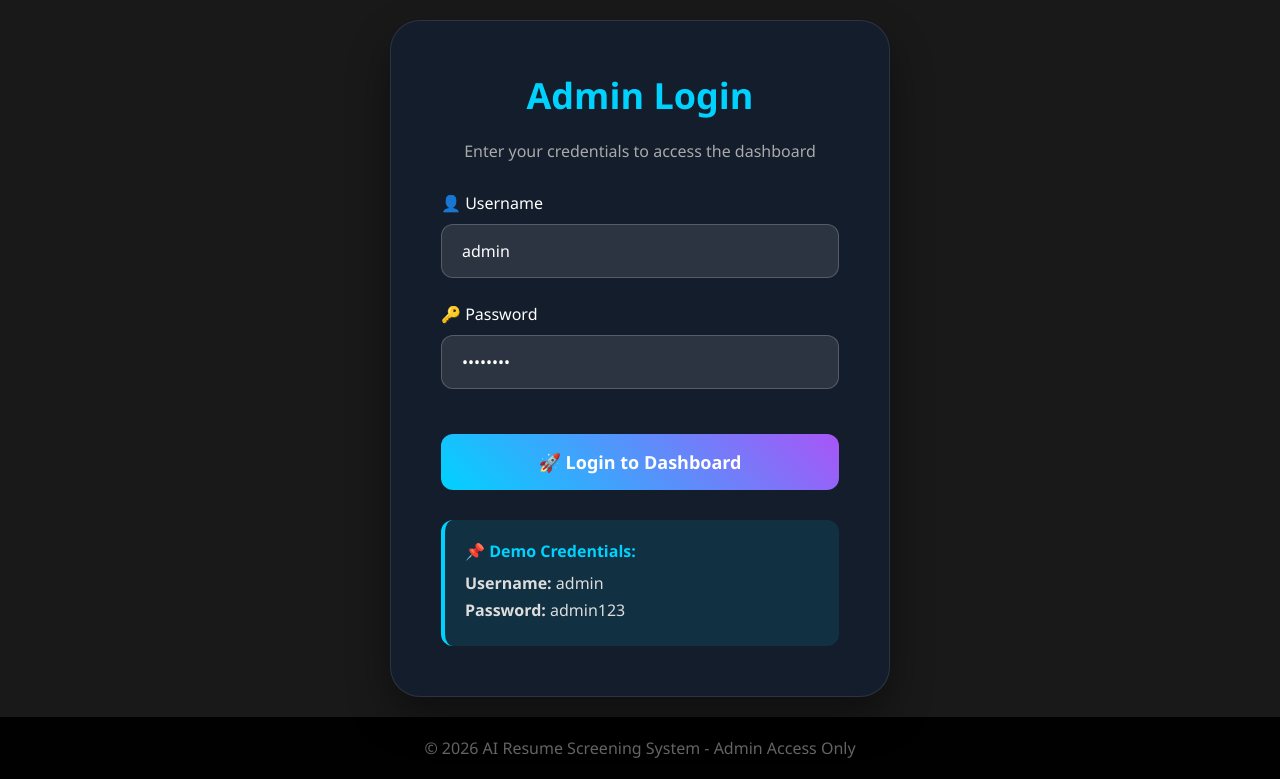
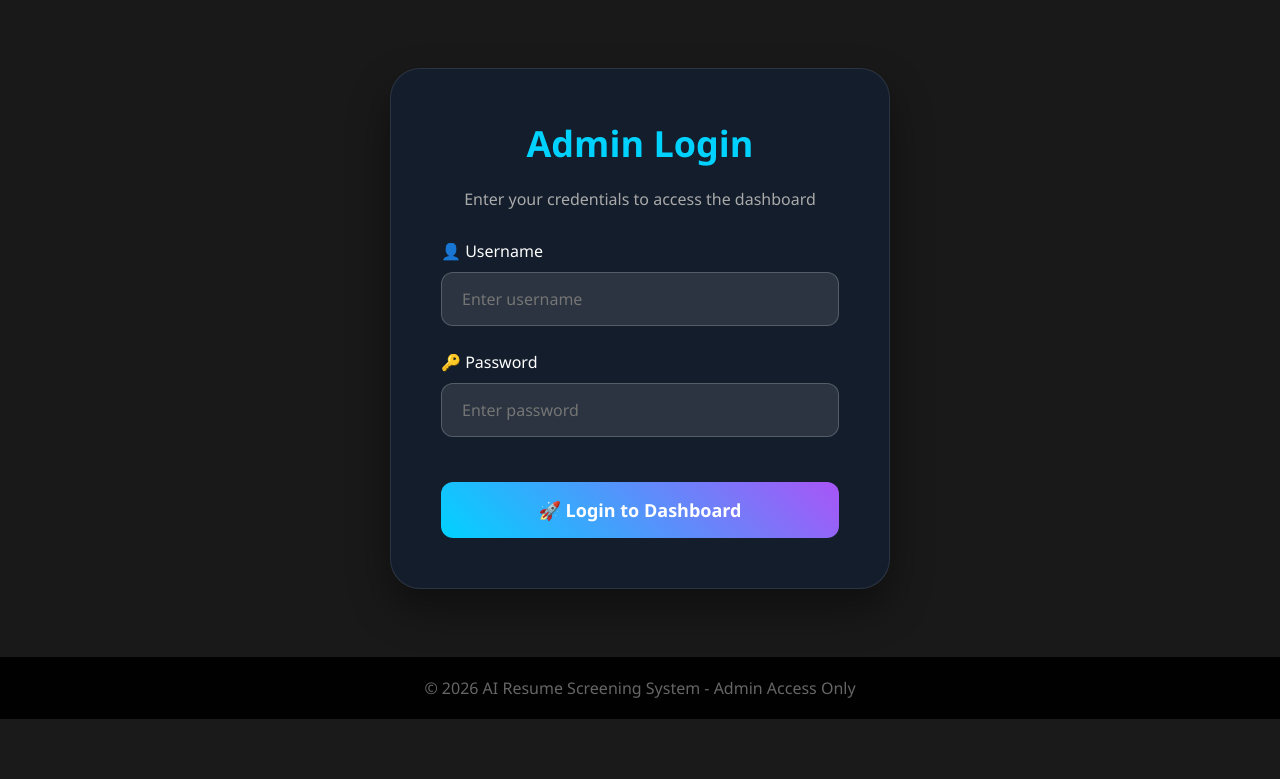
Before and after one commit to Deepika-2029/resume-screening-system, a Flask app: page /admin in a window 1280 px wide. Shown: the part 81-860 px from the top of the page. After the commit the page ends 800 px from the top, so only its background shows below. Run offline with Flask 3, Linux system fonts and the light colour scheme.

Commit message:
security: Demo credentials hide kiye - input pre-fill aur demo box remove

```diff
--- a/templates/admin_login.html
+++ b/templates/admin_login.html
@@ -193,23 +193,19 @@
 
             <div class="form-group">
                 <label>👤 Username</label>
-                <input type="text" id="username" placeholder="Enter username" value="admin">
+                <input type="text" id="username" placeholder="Enter username">
             </div>
 
             <div class="form-group">
                 <label>🔑 Password</label>
-                <input type="password" id="password" placeholder="Enter password" value="admin123">
+                <input type="password" id="password" placeholder="Enter password">
             </div>
 
             <button class="login-btn" onclick="login()">
                 🚀 Login to Dashboard
             </button>
 
-            <div class="demo-creds">
-                <h4>📌 Demo Credentials:</h4>
-                <p><strong>Username:</strong> admin</p>
-                <p><strong>Password:</strong> admin123</p>
-            </div>
+
 
             <div id="messageBox" class="message"></div>
         </div>
```
